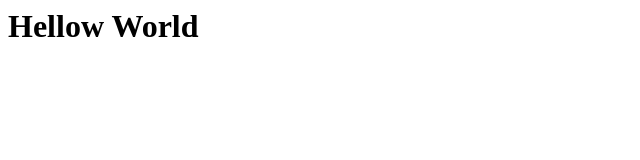
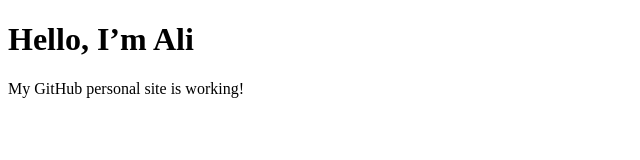
Before and after one commit to AliNasrollahpour/drawingCanvas, a plain HTML site: page index.html in a window 1280 px wide. Shown: the whole page, without its empty margins (0-640 px from the left). Drawn offline with Linux system fonts and the light colour scheme.

Commit message:
initail page

```diff
--- a/index.html
+++ b/index.html
@@ -1 +1,11 @@
-<h1>Hellow World</h1>
+<!DOCTYPE html>
+<html>
+<head>
+    <meta charset="UTF-8">
+    <title>Ali's Page</title>
+</head>
+<body>
+    <h1>Hello, I’m Ali</h1>
+    <p>My GitHub personal site is working!</p>
+</body>
+</html>
```
